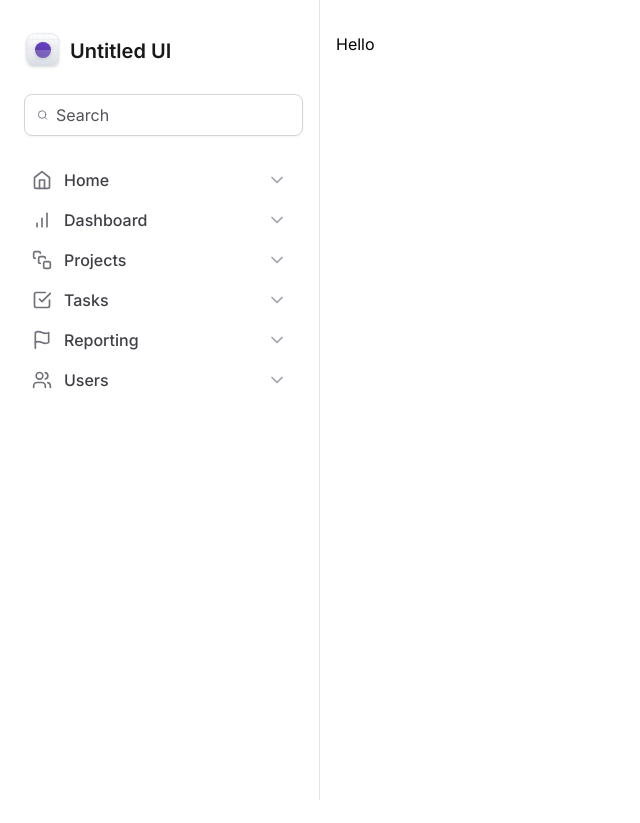
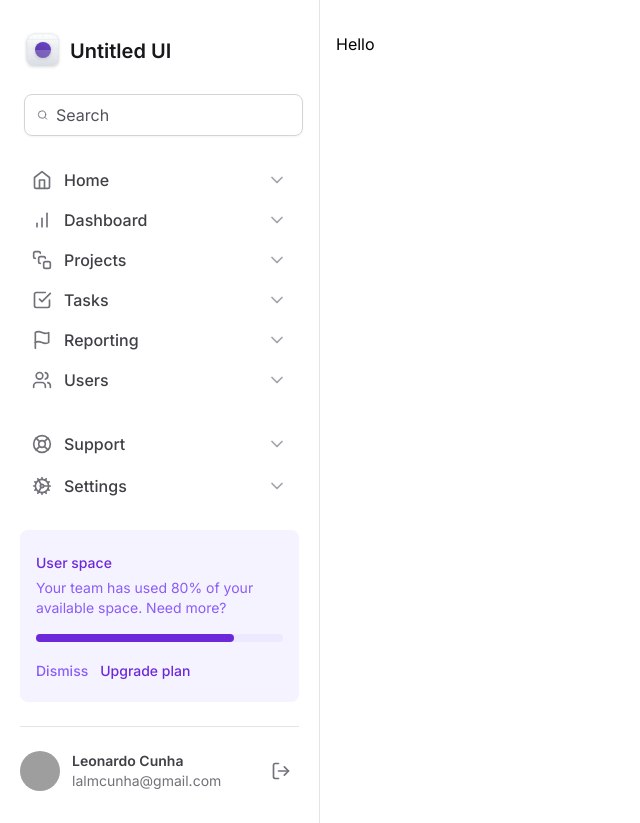
Before and after one commit to ahnucl/ignite-curso-tailwind-next, a Next.js app: page / in a window 1280 px wide. Shown: the whole page, without its empty margins (0-640 px from the left). Before the commit the page ends 800 px from the top, so only its background shows below. Built offline with nearby package versions, Linux system fonts and the light colour scheme; grey boxes are pictures that could not be loaded.

Commit message:
Ajusta Sidebar

```diff
--- a/src/components/Sidebar/MainNavigation/index.tsx
+++ /dev/null
@@ -1,22 +0,0 @@
-import {
-  BarChart,
-  CheckSquare,
-  Flag,
-  Home,
-  SquareStack,
-  Users,
-} from 'lucide-react'
-import { NavItem } from './NavItem'
-
-export function MainNavigation() {
-  return (
-    <nav className="5 space-y-0">
-      <NavItem title="Home" icon={Home} />
-      <NavItem title="Dashboard" icon={BarChart} />
-      <NavItem title="Projects" icon={SquareStack} />
-      <NavItem title="Tasks" icon={CheckSquare} />
-      <NavItem title="Reporting" icon={Flag} />
-      <NavItem title="Users" icon={Users} />
-    </nav>
-  )
-}
--- /dev/null
+++ b/src/components/Sidebar/Profile.tsx
@@ -0,0 +1,26 @@
+import { LogOut } from 'lucide-react'
+
+export function Profile() {
+  return (
+    <div className="grid-cols-profile grid items-center gap-3">
+      <img
+        src="https://github.com/ahnucl.png"
+        className="h-10 w-10 rounded-full"
+        alt=""
+      />
+
+      <div className="flex flex-col truncate">
+        <span className="text-sm font-semibold text-zinc-700">
+          Leonardo Cunha
+        </span>
+        <span className="truncate text-sm text-zinc-500">
+          lalmcunha@gmail.com
+        </span>
+      </div>
+
+      <button type="button" className="ml-auto rounded-md p-2 hover:bg-zinc-50">
+        <LogOut className="h-5 w-5 text-zinc-500" />
+      </button>
+    </div>
+  )
+}
--- /dev/null
+++ b/src/components/Sidebar/UsedSpaceWidget.tsx
@@ -0,0 +1,34 @@
+export function UsedSpaceWidget() {
+  return (
+    <div className="flex flex-col gap-4 rounded-lg bg-violet-50 px-4 py-5">
+      <div className="space-y-1">
+        <span className="text-sm/5 font-medium text-violet-700">
+          User space
+        </span>
+        <p className="text-sm/5 text-violet-500">
+          Your team has used 80% of your available space. Need more?
+        </p>
+      </div>
+
+      <div className="h-2 rounded-full bg-violet-100">
+        <div className="h-2 w-4/5 rounded-full bg-violet-700"></div>
+      </div>
+
+      <div className="space-x-3">
+        <button
+          type="button"
+          className="text-sm font-medium text-violet-500 hover:text-violet-700"
+        >
+          Dismiss
+        </button>
+
+        <button
+          type="button"
+          className="text-sm font-medium text-violet-700 hover:text-violet-900"
+        >
+          Upgrade plan
+        </button>
+      </div>
+    </div>
+  )
+}
--- a/src/components/Sidebar/index.tsx
+++ b/src/components/Sidebar/index.tsx
@@ -1,10 +1,22 @@
-import { Search } from 'lucide-react'
+import {
+  BarChart,
+  CheckSquare,
+  Cog,
+  Flag,
+  Home,
+  LifeBuoy,
+  Search,
+  SquareStack,
+  Users,
+} from 'lucide-react'
 import { Logo } from './Logo'
-import { MainNavigation } from './MainNavigation'
+import { NavItem } from './NavItem'
+import { UsedSpaceWidget } from './UsedSpaceWidget'
+import { Profile } from './Profile'
 
 export function Sidebar() {
   return (
-    <aside className="space-y-6 border-r border-zinc-200 px-5 py-8">
+    <aside className="flex flex-col gap-6 border-r border-zinc-200 px-5 py-8">
       <Logo />
 
       <div className="mx-1 flex w-full items-center gap-2 rounded-lg border border-zinc-300 px-3 py-2 shadow-sm ">
@@ -16,7 +28,27 @@
         />
       </div>
 
-      <MainNavigation />
+      <nav className="5 space-y-0">
+        <NavItem title="Home" icon={Home} />
+        <NavItem title="Dashboard" icon={BarChart} />
+        <NavItem title="Projects" icon={SquareStack} />
+        <NavItem title="Tasks" icon={CheckSquare} />
+        <NavItem title="Reporting" icon={Flag} />
+        <NavItem title="Users" icon={Users} />
+      </nav>
+
+      <div className="mt-auto flex flex-col gap-6">
+        <nav className="space-y-0.5">
+          <NavItem title="Support" icon={LifeBuoy} />
+          <NavItem title="Settings" icon={Cog} />
+        </nav>
+
+        <UsedSpaceWidget />
+
+        <div className="h-px bg-zinc-200" />
+
+        <Profile />
+      </div>
     </aside>
   )
 }
--- a/tailwind.config.ts
+++ b/tailwind.config.ts
@@ -6,6 +6,7 @@
     extend: {},
     gridTemplateColumns: {
       app: 'minmax(15rem, 20rem) 1fr',
+      profile: 'max-content 1fr min-content',
     },
   },
   plugins: [],
```
Also changed, not shown: src/components/Sidebar/NavItem.tsx (renamed from src/components/Sidebar/MainNavigation/NavItem.tsx).
